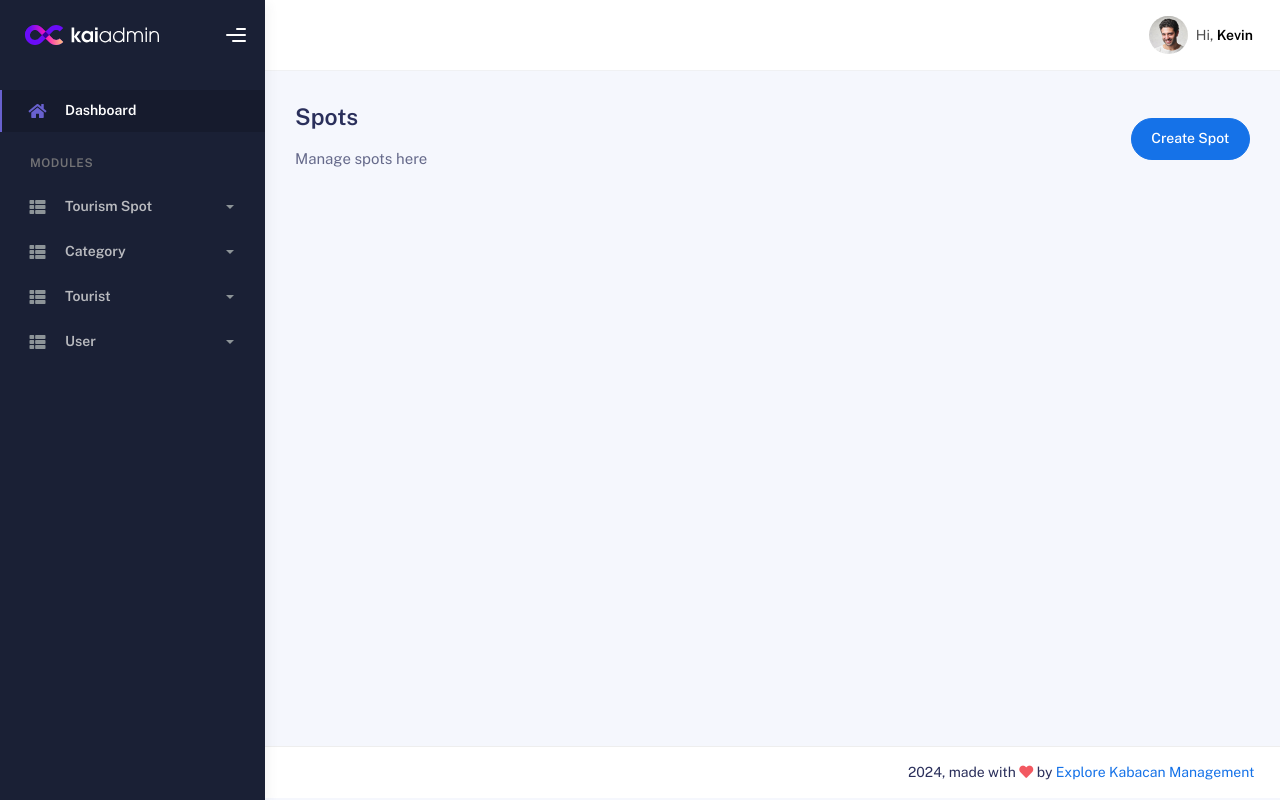
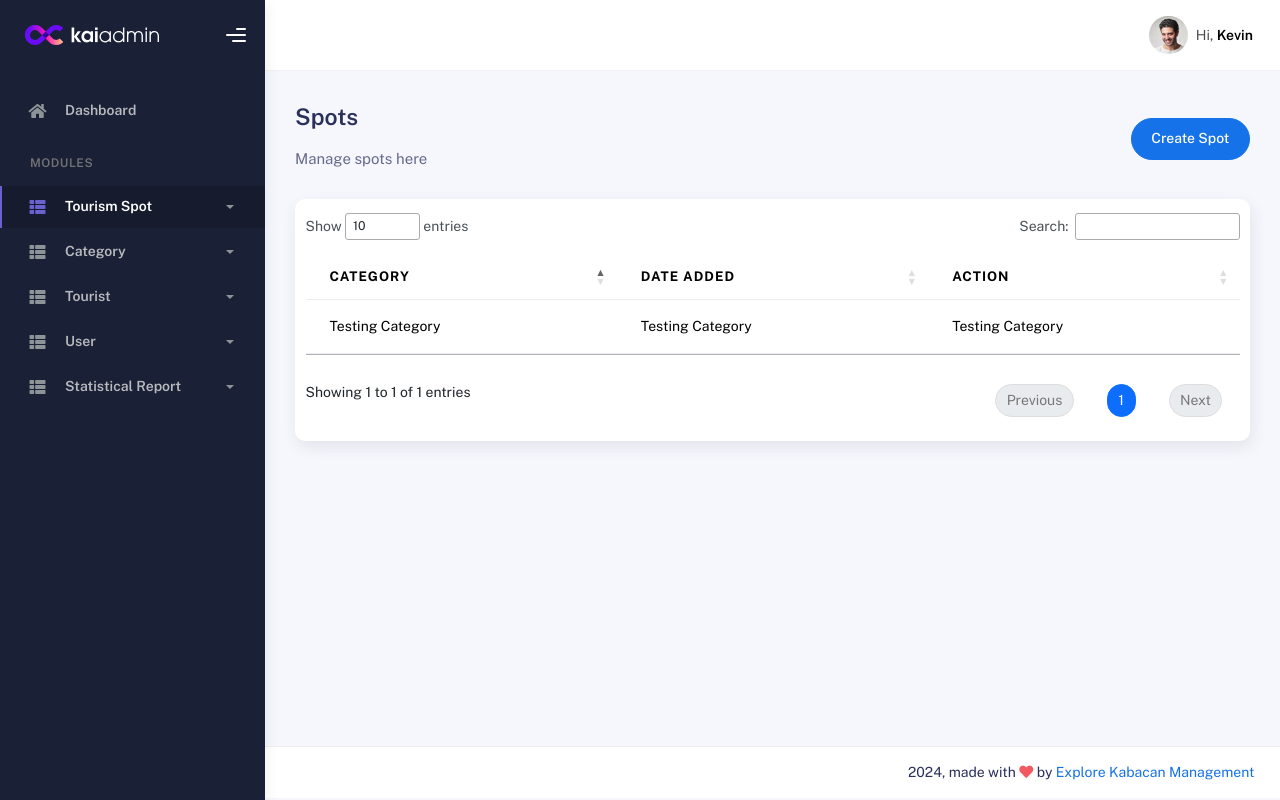
Before and after one commit to kiannaquines/explore_tourism_management, a Django app: page /spot/list in a window 1280 px wide. Run offline with Django 5.2, Linux system fonts and the light colour scheme; some libraries are stand-ins or nearby versions.

Commit message:
added datatable

```diff
--- a/explore_kabacan_app/templates/includes/base.html
+++ b/explore_kabacan_app/templates/includes/base.html
@@ -26,6 +26,7 @@
         <link rel="stylesheet" href="{% static 'assets/css/bootstrap.min.css' %}">
         <link rel="stylesheet" href="{% static 'assets/css/plugins.min.css' %}">
         <link rel="stylesheet" href="{% static 'assets/css/kaiadmin.min.css' %}">
+        <link href="https://cdn.datatables.net/v/bs5/dt-2.1.8/datatables.min.css" rel="stylesheet">
     </head>
     <body>
         <div class="wrapper">
@@ -78,6 +79,9 @@
             <script src="{% static 'assets/js/plugin/sweetalert/sweetalert.min.js' %}"></script>
             <script src="{% static 'assets/js/kaiadmin.min.js' %}"></script>
             <script>
+            if ($("#datatable".length > 0)) {
+                $("#datatable").DataTable()
+            }
             if ($("#lineChart").length > 0) {
                 $("#lineChart").sparkline([102, 109, 120, 99, 110, 105, 115], {
                 type: "line",
--- a/explore_kabacan_app/templates/includes/sidebar.html
+++ b/explore_kabacan_app/templates/includes/sidebar.html
@@ -26,7 +26,7 @@
     <div class="sidebar-wrapper scrollbar scrollbar-inner">
         <div class="sidebar-content">
             <ul class="nav nav-secondary">
-                <li class="nav-item active">
+                <li class="nav-item {% if 'dashboard' in request.path %}active{% endif %}">
                     <a
                         href="{% url 'dashboard' %}"
                         class="collapsed"
@@ -42,7 +42,7 @@
                     <h4 class="text-section">MODULES</h4>
                 </li>
 
-                <li class="nav-item">
+                <li class="nav-item {% if 'spot' in request.path %}active{% endif %}">
                     <a data-bs-toggle="collapse" href="#tourist">
                         <i class="fas fa-th-list"></i>
                         <p>Tourism Spot</p>
@@ -63,7 +63,7 @@
                         </ul>
                     </div>
                 </li>
-                <li class="nav-item">
+                <li class="nav-item {% if 'category' in request.path %}active{% endif %}">
                     <a data-bs-toggle="collapse" href="#category">
                         <i class="fas fa-th-list"></i>
                         <p>Category</p>
@@ -84,7 +84,7 @@
                         </ul>
                     </div>
                 </li>
-                <li class="nav-item">
+                <li class="nav-item {% if 'toursit' in request.path %}active{% endif %}">
                     <a data-bs-toggle="collapse" href="#users">
                         <i class="fas fa-th-list"></i>
                         <p>Tourist</p>
@@ -105,7 +105,7 @@
                         </ul>
                     </div>
                 </li>
-                <li class="nav-item">
+                <li class="nav-item {% if 'users' in request.path %}active{% endif %}">
                     <a data-bs-toggle="collapse" href="#usermodule">
                         <i class="fas fa-th-list"></i>
                         <p>User</p>
@@ -126,6 +126,22 @@
                         </ul>
                     </div>
                 </li>
+                <li class="nav-item {% if 'users' in request.path %}active{% endif %}">
+                    <a data-bs-toggle="collapse" href="#statisticalreport">
+                        <i class="fas fa-th-list"></i>
+                        <p>Statistical Report</p>
+                        <span class="caret"></span>
+                    </a>
+                    <div class="collapse" id="statisticalreport">
+                        <ul class="nav nav-collapse">
+                            <li>
+                                <a href="{% url 'users' %}">
+                                    <span class="sub-item">Tourism Spot</span>
+                                </a>
+                            </li>
+                        </ul>
+                    </div>
+                </li>
             </ul>
         </div>
     </div>
--- a/explore_kabacan_app/templates/spots.html
+++ b/explore_kabacan_app/templates/spots.html
@@ -11,5 +11,25 @@
             <a href="#" class="btn btn-primary btn-round">Create Spot</a>
         </div>
     </div>
+
+    <div class="card py-3">
+        <table class="table" id="datatable">
+            <thead>
+                <tr>
+                    <th>Category</th>
+                    <th>Date Added</th>
+                    <th>Action</th>
+                </tr>
+            </thead>
+            <tbody>
+                <tr>
+                    <td>Testing Category</td>
+                    <td>Testing Category</td>
+                    <td>Testing Category</td>
+                </tr>
+            </tbody>
+        </table>
+    </div>
+
 </div>
 {% endblock %}
```
Also changed, not shown: explore_kabacan_app/templates/category.html (+19 -0 lines), explore_kabacan_app/templates/report.html (+20 -0 lines), explore_kabacan_app/templates/tourist.html (+20 -0 lines), explore_kabacan_app/templates/users.html (+18 -0 lines).
